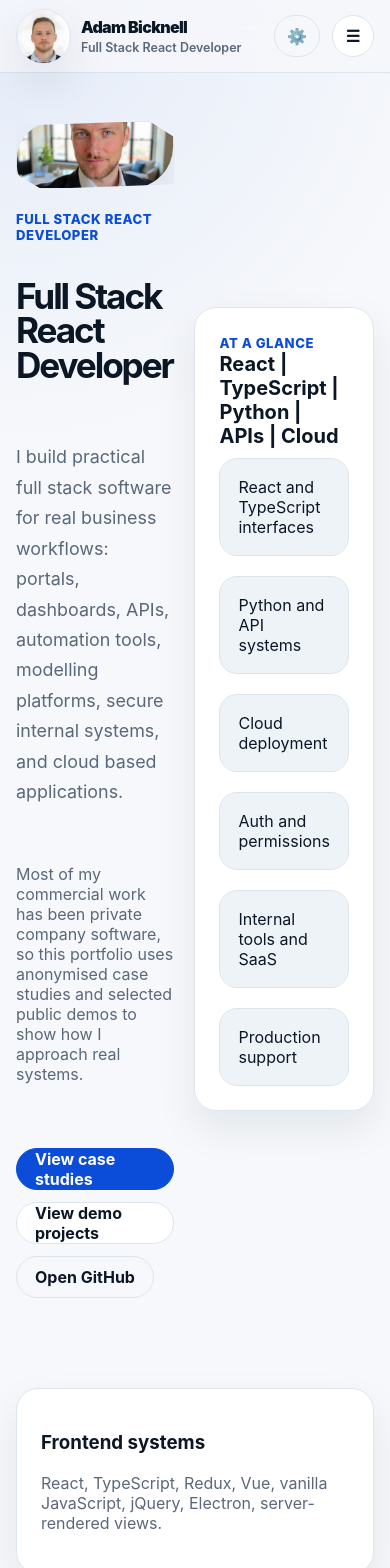
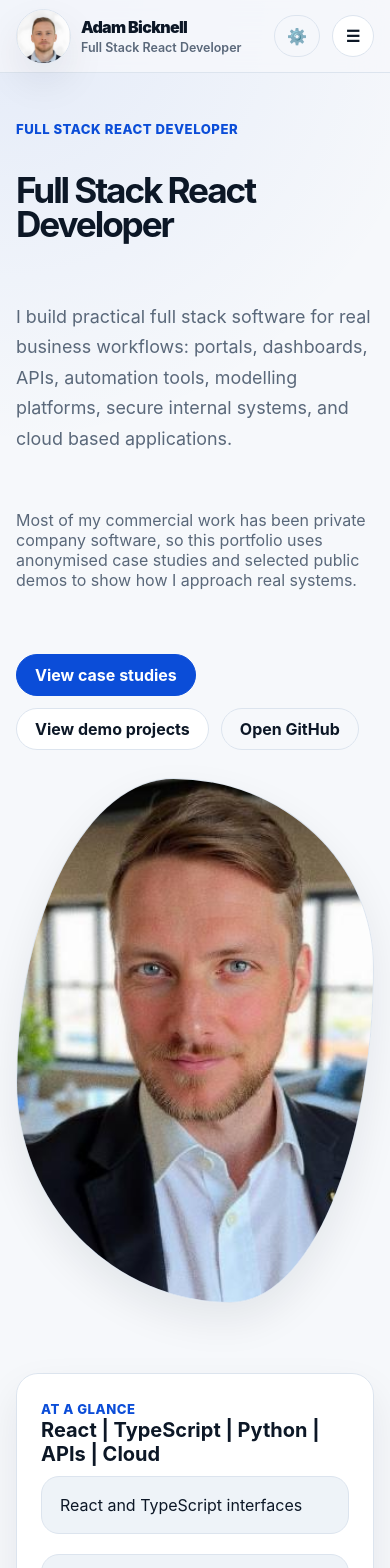
Before and after one commit to adambicknell/development-portfolio, a Next.js app: page / in a window 390 px wide. Shown: the top 1568 px of the page. Built offline with nearby package versions, Linux system fonts and the light colour scheme.

Commit message:
ADD: subtle inset shadow to photo frames.

```diff
--- a/src/app/contact/page.tsx
+++ b/src/app/contact/page.tsx
@@ -17,12 +17,12 @@ export default function Page() {
               email or connect with me through LinkedIn and GitHub.
             </p>
           </div>
-          <div className="photo-frame photo-frame-feature animate-fade-in-right">
+          <div className="photo-frame photo-frame-wide photo-frame-curved animate-fade-in-right">
             <Image
               src="/adam3.jpg"
               alt="Portrait style contact photo of Adam"
               fill
-              sizes="(max-width: 900px) 100vw, 420px"
+              sizes="(max-width: 900px) 100vw, 620px"
               className="photo-frame-image"
             />
           </div>
--- a/src/app/globals.css
+++ b/src/app/globals.css
@@ -288,6 +288,12 @@ button {
   display: grid;
   gap: 22px;
 }
+.hero-home-layout {
+  display: grid;
+  grid-template-columns: minmax(0, 1.25fr) minmax(240px, 320px) minmax(0, 0.95fr);
+  gap: 28px;
+  align-items: start;
+}
 .aside-stack {
   display: grid;
   gap: 22px;
@@ -297,7 +303,10 @@ button {
   isolation: isolate;
   overflow: hidden;
   border: 1px solid var(--border);
-  box-shadow: var(--shadow);
+  box-shadow:
+    inset 0 1px 0 rgba(255, 255, 255, 0.42),
+    inset 0 0 0 1px color-mix(in srgb, var(--border) 72%, transparent),
+    var(--shadow);
   background: color-mix(in srgb, var(--surface) 88%, transparent);
 }
 .photo-frame::before {
@@ -326,11 +335,13 @@ button {
   aspect-ratio: 16 / 9;
   border-radius: 24px 40px 20px 36px;
 }
+.photo-frame-curved {
+  border-radius: 44% 56% 40% 60% / 58% 36% 64% 42%;
+}
 .photo-frame-feature {
   width: min(100%, 420px);
   aspect-ratio: 5 / 4;
   border-radius: 38px 14px 42px 22px;
-  clip-path: polygon(0 7%, 84% 0, 100% 24%, 100% 93%, 16% 100%, 0 78%);
 }
 .photo-frame-feature-top {
   width: min(100%, 760px);
@@ -481,7 +492,8 @@ html[data-reduced-motion="true"] .card {
   .grid-2,
   .grid-3,
   .grid-4,
-  .hero-grid {
+  .hero-grid,
+  .hero-home-layout {
     grid-template-columns: 1fr;
   }
   .photo-frame-tall,
--- a/src/app/page.tsx
+++ b/src/app/page.tsx
@@ -10,20 +10,8 @@ export default function HomePage() {
       <JsonLd data={personSchema} />
       <section className="section">
         <div className="container">
-          <div className="space-between">
-            <div
-              className="animate-fade-in-left hero-left-stack"
-              style={{ maxWidth: 760 }}
-            >
-              <div className="photo-frame photo-frame-feature photo-frame-feature-top">
-                <Image
-                  src="/adam1.jpg"
-                  alt="Portrait photo of Adam"
-                  fill
-                  sizes="(max-width: 420px) 100vw, 420px"
-                  className="photo-frame-image"
-                />
-              </div>
+          <div className="hero-home-layout">
+            <div className="animate-fade-in-left hero-left-stack">
               <span className="eyebrow">{site.role}</span>
               <h1 className="h1">Full Stack React Developer</h1>
               <p className="lead">
@@ -47,6 +35,17 @@ export default function HomePage() {
                 <a className="button ghost" href={site.github}>
                   Open GitHub
                 </a>
+              </div>
+            </div>
+            <div className="animate-fade-in-up">
+              <div className="photo-frame photo-frame-tall photo-frame-curved">
+                <Image
+                  src="/adam1.jpg"
+                  alt="Portrait photo of Adam"
+                  fill
+                  sizes="(max-width: 900px) 100vw, 320px"
+                  className="photo-frame-image"
+                />
               </div>
             </div>
             <aside className="animate-fade-in-right">
```
Also changed, not shown: src/app/about/page.tsx (+10 -11 lines).
